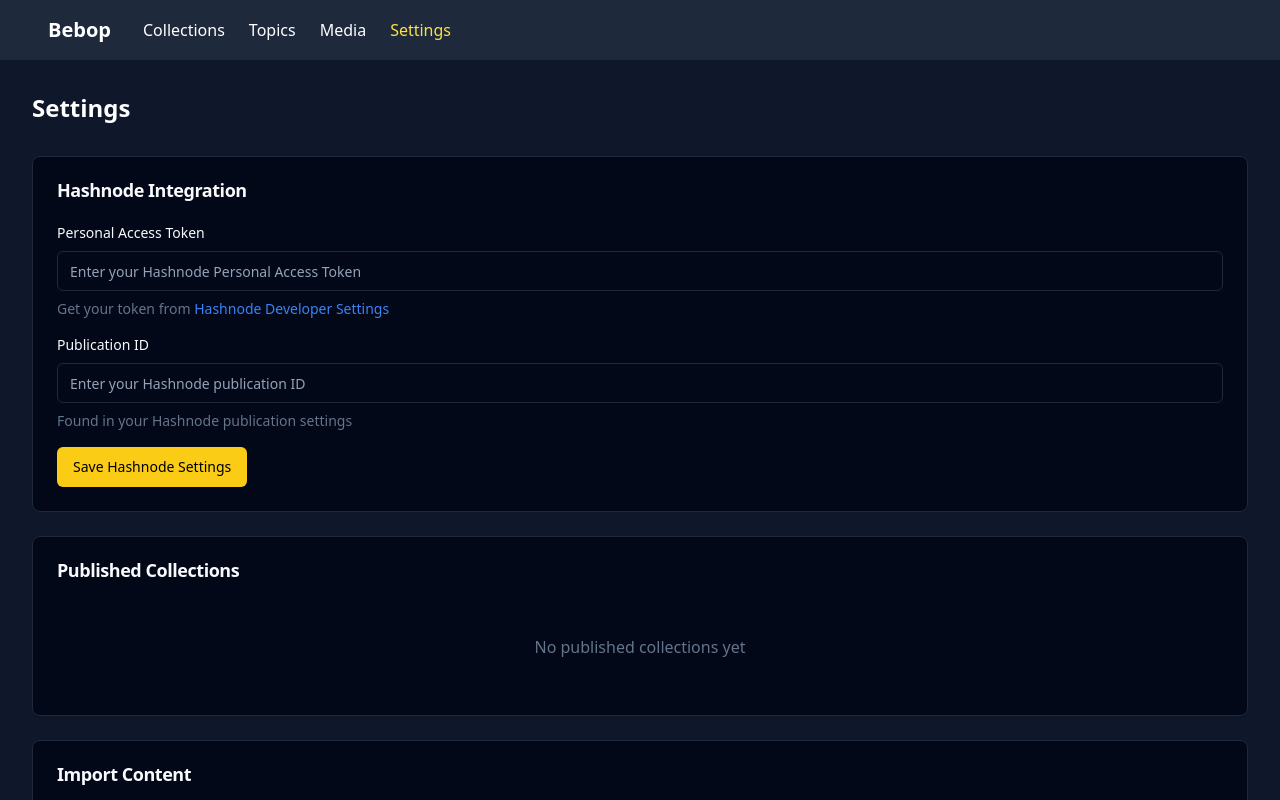
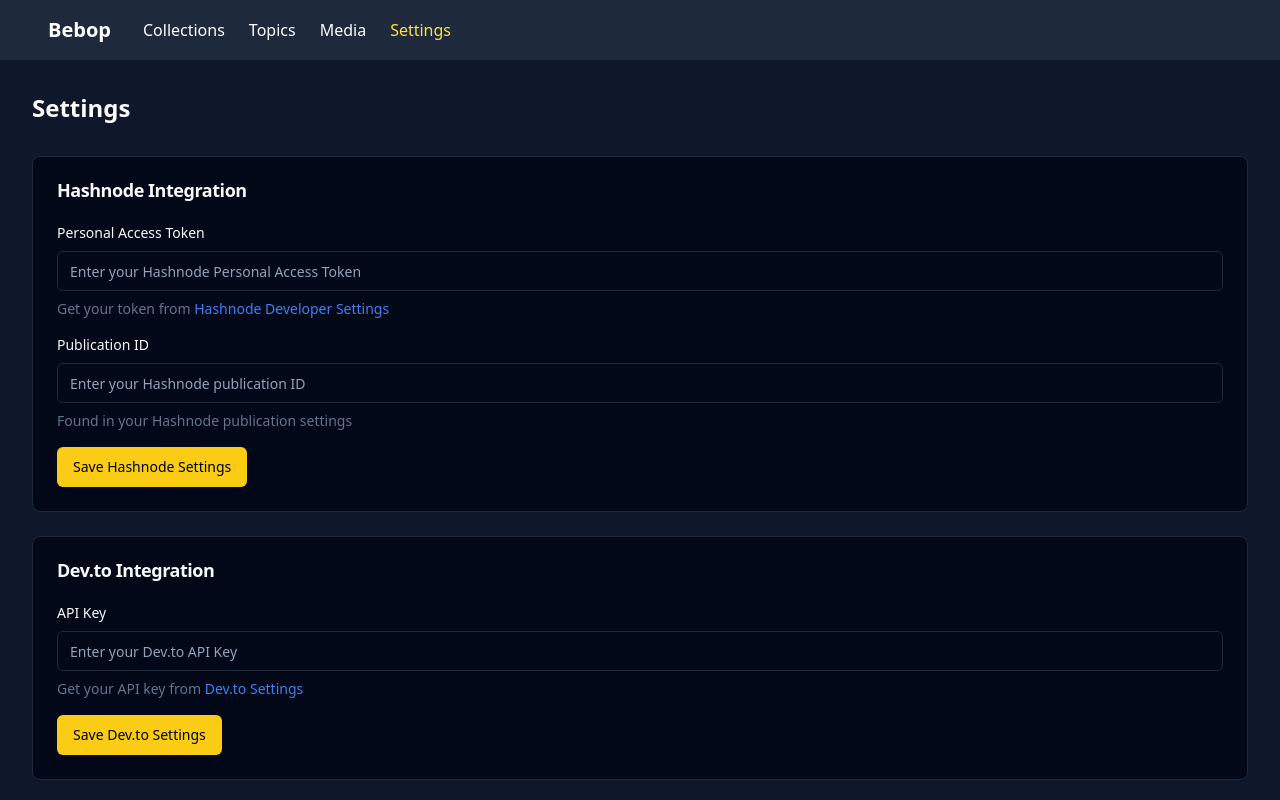
Before and after one commit to ddri/bebop, a Next.js app: page /settings in a window 1280 px wide. Shown: the top 800 px of the page. Built offline with nearby package versions, Linux system fonts and the light colour scheme.

Commit message:
moved Dev API keys to Settings

```diff
--- a/src/app/settings/page.tsx
+++ b/src/app/settings/page.tsx
@@ -8,8 +8,9 @@
 import { Button } from '@/components/ui/button';
 import { Input } from '@/components/ui/input';
 import { Upload, Eye, Globe, ExternalLink } from 'lucide-react';
+import { useHashnodeSettings } from '@/hooks/useHashnodeSettings';
+import { useDevToSettings } from '@/hooks/useDevToSettings';
 
-// Reuse types from Collections component
 interface Collection {
   id: number;
   name: string;
@@ -24,8 +25,13 @@
   const [mounted, setMounted] = useState(false);
   const { theme } = useTheme();
   const [collections, setCollections] = useState<Collection[]>([]);
+
+  // Hashnode state
   const [hashnodeToken, setHashnodeToken] = useState('');
   const [publicationId, setPublicationId] = useState('');
+
+  // Dev.to state
+  const [devToToken, setDevToToken] = useState('');
 
   useEffect(() => {
     setMounted(true);
@@ -35,14 +41,16 @@
   useEffect(() => {
     if (mounted && typeof window !== 'undefined') {
       const savedCollections = localStorage.getItem('collections');
-      const savedToken = localStorage.getItem('hashnodeToken');
+      const savedHashnodeToken = localStorage.getItem('hashnodeToken');
       const savedPubId = localStorage.getItem('hashnodePublicationId');
+      const savedDevToToken = localStorage.getItem('devToToken');
 
       if (savedCollections) {
         setCollections(JSON.parse(savedCollections));
       }
-      if (savedToken) setHashnodeToken(savedToken);
+      if (savedHashnodeToken) setHashnodeToken(savedHashnodeToken);
       if (savedPubId) setPublicationId(savedPubId);
+      if (savedDevToToken) setDevToToken(savedDevToToken);
     }
   }, [mounted]);
 
@@ -50,6 +58,11 @@
     localStorage.setItem('hashnodeToken', hashnodeToken);
     localStorage.setItem('hashnodePublicationId', publicationId);
     alert('Hashnode settings saved successfully');
+  };
+
+  const saveDevToSettings = () => {
+    localStorage.setItem('devToToken', devToToken);
+    alert('Dev.to settings saved successfully');
   };
 
   // Function to unpublish a collection
@@ -177,6 +190,44 @@
                 className="bg-yellow-400 hover:bg-yellow-500 text-black"
               >
                 Save Hashnode Settings
+              </Button>
+            </CardContent>
+          </Card>
+
+          {/* Dev.to Settings */}
+          <Card>
+            <CardHeader>
+              <CardTitle>Dev.to Integration</CardTitle>
+            </CardHeader>
+            <CardContent className="space-y-4">
+              <div className="space-y-2">
+                <label className="block text-sm font-medium mb-2">
+                  API Key
+                </label>
+                <Input
+                  type="password"
+                  value={devToToken}
+                  onChange={(e) => setDevToToken(e.target.value)}
+                  placeholder="Enter your Dev.to API Key"
+                />
+                <p className="text-sm text-slate-500">
+                  Get your API key from{' '}
+                  <a
+                    href="https://dev.to/settings/extensions"
+                    target="_blank"
+                    rel="noopener noreferrer"
+                    className="text-blue-500 hover:underline"
+                  >
+                    Dev.to Settings
+                  </a>
+                </p>
+              </div>
+
+              <Button
+                onClick={saveDevToSettings}
+                className="bg-yellow-400 hover:bg-yellow-500 text-black"
+              >
+                Save Dev.to Settings
               </Button>
             </CardContent>
           </Card>
--- a/src/hooks/useDevToSettings.ts
+++ b/src/hooks/useDevToSettings.ts
@@ -1,6 +1,7 @@
+// src/hooks/useDevToSettings.ts
 export function useDevToSettings() {
   const getSettings = () => ({
-      token: localStorage.getItem('devToToken') || '',
+    token: localStorage.getItem('devToToken') || ''
   });
 
   const saveSettings = (token: string) => {
```
Lines whose indentation alone changed are shown as unchanged.
